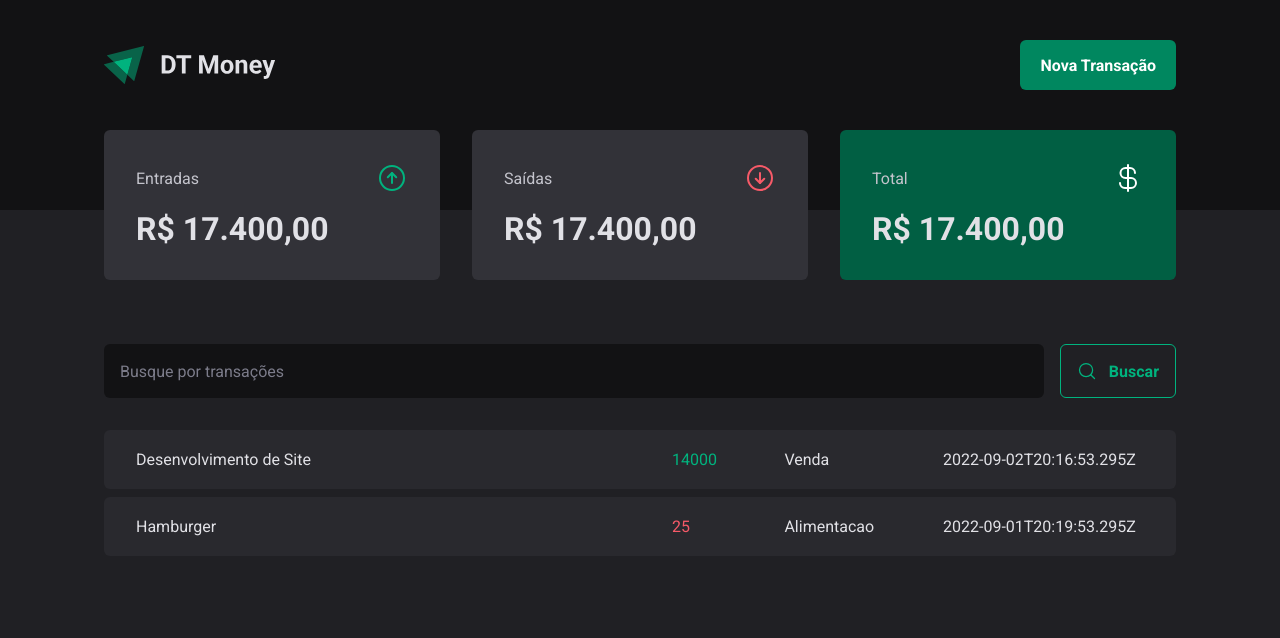
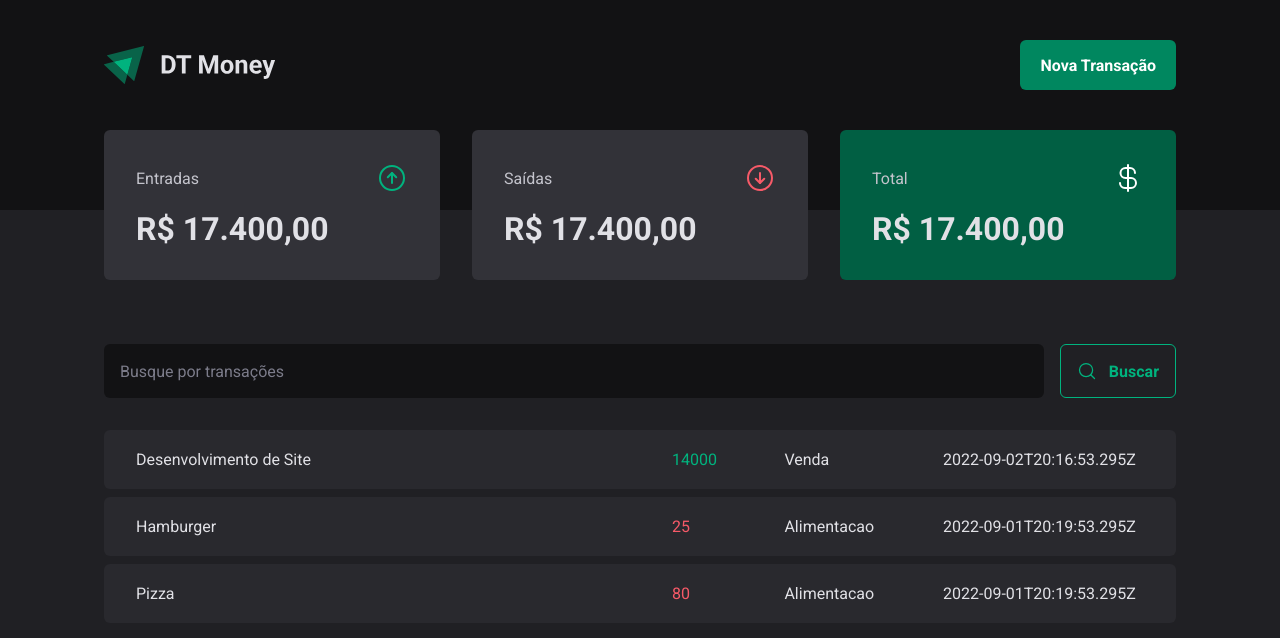
Before and after one commit to Lucas-B-C-Oliveira/DT-Money, a React (Vite) app: page / in a window 1280 px wide. Shown: the top 638 px of the page. Built offline with nearby package versions, Linux system fonts and the light colour scheme; data requests are answered from the project's data file.

Commit message:
create a context

```diff
--- a/server.json
+++ b/server.json
@@ -15,6 +15,14 @@
       "category": "Alimentacao",
       "price": 25,
       "createdAt": "2022-09-01T20:19:53.295Z"
+    },
+    {
+      "id": 3,
+      "description": "Pizza",
+      "type": "outcome",
+      "category": "Alimentacao",
+      "price": 80,
+      "createdAt": "2022-09-01T20:19:53.295Z"
     }
   ]
 }
--- a/src/App.tsx
+++ b/src/App.tsx
@@ -1,4 +1,5 @@
 import { ThemeProvider } from "styled-components";
+import { TransactionsProvider } from "./contexts/TransactionsContext";
 import { Transactions } from "./pages/Transactions";
 import { GlobalStyle } from "./styles/global";
 import { defaultTheme } from "./styles/themes/default";
@@ -7,7 +8,9 @@ export function App() {
   return (
     <ThemeProvider theme={defaultTheme}>
       <GlobalStyle />
-      <Transactions />
+      <TransactionsProvider>
+        <Transactions />
+      </TransactionsProvider>
     </ThemeProvider>
   )
 }
--- a/src/components/Summary/index.tsx
+++ b/src/components/Summary/index.tsx
@@ -1,7 +1,13 @@
 import { ArrowCircleDown, ArrowCircleUp, CurrencyDollar } from "phosphor-react";
+import { useContext } from "react";
+import { TransactionsContext } from "../../contexts/TransactionsContext";
 import { SummaryCard, SummaryContainer } from "./styles";
 
 export function Summary() {
+
+  const { transactions } = useContext(TransactionsContext)
+
+
   return (
     <SummaryContainer>
 
--- /dev/null
+++ b/src/contexts/TransactionsContext.tsx
@@ -0,0 +1,42 @@
+import { createContext, ReactNode, useEffect, useState } from "react"
+
+interface Transaction {
+  id: number
+  description: string
+  type: 'income' | 'outcome'
+  price: number
+  category: string
+  createdAt: string
+}
+
+interface TransactionsContextType {
+  transactions: Transaction[]
+}
+
+interface TransactionsProviderProps {
+  children: ReactNode
+}
+
+export const TransactionsContext = createContext({} as TransactionsContextType)
+
+export function TransactionsProvider({ children }: TransactionsProviderProps) {
+
+  const [transactions, setTransactions] = useState<Transaction[]>([])
+
+  async function loadTransactions() {
+    const response = await fetch('http://localhost:3000/transactions')
+    const data = await response.json();
+    setTransactions(data)
+  }
+
+  useEffect(() => {
+    loadTransactions()
+  }, [])
+
+  return (
+    <TransactionsContext.Provider value={{ transactions }}>
+      {children}
+    </TransactionsContext.Provider>
+  )
+
+}
--- a/src/pages/Transactions/index.tsx
+++ b/src/pages/Transactions/index.tsx
@@ -1,5 +1,6 @@
-import { useEffect, useState } from "react";
+import { useContext, useEffect, useState } from "react";
 import { Header } from "../../components/Header";
+import { TransactionsContext } from "../../contexts/TransactionsContext";
 import { Summary } from './../../components/Summary/index';
 import { SearchForm } from "./components/SearchForm";
 import { PriceHighLight, TransactionsContainer, TransactionTable } from "./styles";
@@ -14,17 +15,9 @@ interface Transaction {
 }
 
 export function Transactions() {
-  const [transactions, setTransactions] = useState<Transaction[]>([])
 
-  async function loadTransactions() {
-    const response = await fetch('http://localhost:3000/transactions')
-    const data = await response.json();
-    setTransactions(data)
-  }
+  const { transactions } = useContext(TransactionsContext)
 
-  useEffect(() => {
-    loadTransactions()
-  }, [])
 
   return (
     <div>
```
